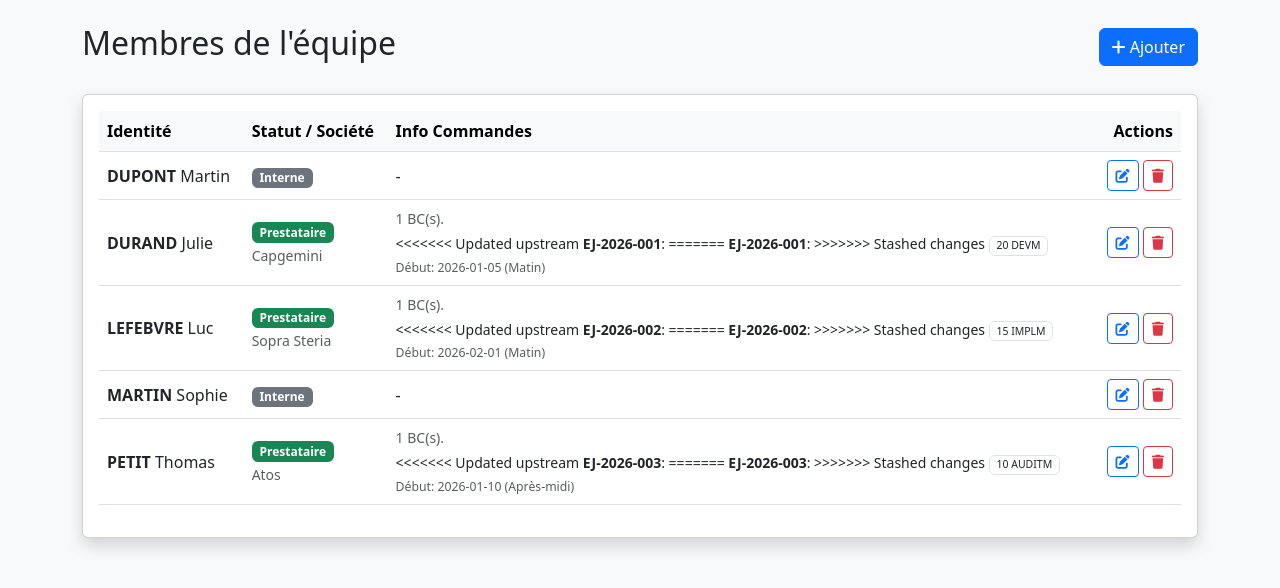
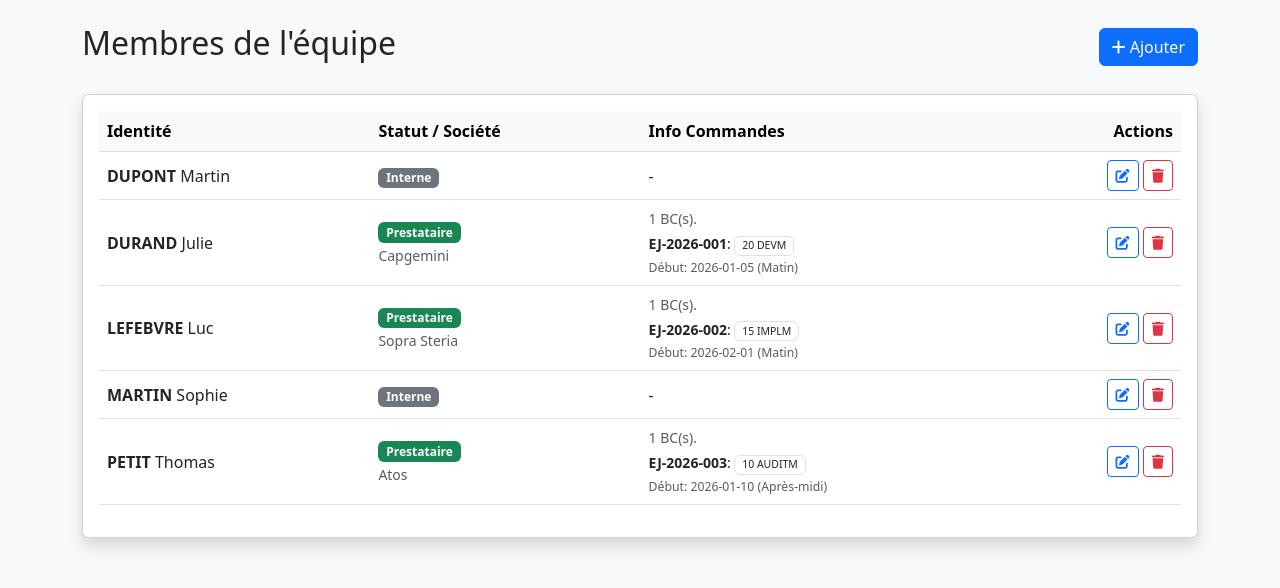
Before and after one commit to nviault-dgfip/gestion-equipe, a Flask app: page /equipe in a window 1280 px wide. Shown: the part 56-644 px from the top of the page. Run offline with Flask 3, Linux system fonts and the light colour scheme; some libraries are stand-ins or nearby versions.

Commit message:
Merge pull request #11 into main: UO management and monthly cost summary
- Resolved conflicts in app.py, marche.json, and templates.
- Cleaned up conflict markers accidentally included in the PR.
- Verified budget features and navigation.

Co-authored-by: nviault-dgfip <55130436+nviault-dgfip@users.noreply.github.com>

```diff
--- a/templates/team.html
+++ b/templates/team.html
@@ -61,11 +61,9 @@
                                         <span class="text-muted">{{ m.bons_commande|length }} BC(s).</span>
                                         {% set bc = m.bons_commande[0] %}
                                         <div class="mt-1">
-<<<<<<< Updated upstream
+
                                             <strong>{{ bc.chorus_id }}</strong>:
-=======
-                                            <strong>{{ bc.chorus_id }}</strong>:
->>>>>>> Stashed changes
+
                                             {% if bc.uos %}
                                                 {% for uo in bc.uos %}
                                                     <span class="badge border text-dark fw-normal">{{ uo.quantite }} {{ uo.code }}</span>
@@ -225,11 +223,9 @@
                             </select>
                         </div>
                     </div>
-<<<<<<< Updated upstream
 
-=======
 
->>>>>>> Stashed changes
+
                     <div class="border rounded p-2 bg-light">
                         <div class="d-flex justify-content-between align-items-center mb-1">
                             <span class="small fw-bold text-dark"><i class="fas fa-list"></i> Composition UO</span>
@@ -244,11 +240,9 @@
 
                     <div class="mt-2 d-flex justify-content-between align-items-center px-1">
                         <div class="small text-muted" style="font-size: 0.75rem;">
-<<<<<<< Updated upstream
+
                             Total HT: <span class="fw-bold text-dark bc-total-ht">0.00</span> € |
-=======
-                            Total HT: <span class="fw-bold text-dark bc-total-ht">0.00</span> € |
->>>>>>> Stashed changes
+
                             TJM: <span class="fw-bold text-primary bc-calc-tjm">0.00</span> €
                         </div>
                         <input type="hidden" name="bc_tjm[]" class="field-tjm" value="${val_tjm}">
@@ -257,11 +251,9 @@
                 </div>
             `;
             container.appendChild(bcDiv);
-<<<<<<< Updated upstream
 
-=======
 
->>>>>>> Stashed changes
+
             const uoTbody = bcDiv.querySelector('.uo-tbody');
             if (uos.length > 0) {
                 uos.forEach(uo => addUORow(uoTbody, uo));
@@ -275,11 +267,9 @@
             const tbody = btnOrTbody.tagName === 'TBODY' ? btnOrTbody : btnOrTbody.closest('.card-body').querySelector('.uo-tbody');
             const row = document.createElement('tr');
             row.className = "uo-row";
-<<<<<<< Updated upstream
 
-=======
 
->>>>>>> Stashed changes
+
             let selectedCode = data ? data.code : '';
             let quantity = data ? data.quantite : 1;
 
@@ -325,11 +315,9 @@
             });
 
             const tjm = jours > 0 ? totalHT / jours : 0;
-<<<<<<< Updated upstream
 
-=======
 
->>>>>>> Stashed changes
+
             bcItem.querySelector('.bc-total-ht').innerText = totalHT.toLocaleString('fr-FR', {minimumFractionDigits: 2});
             bcItem.querySelector('.bc-calc-tjm').innerText = tjm.toLocaleString('fr-FR', {minimumFractionDigits: 2});
             bcItem.querySelector('.field-tjm').value = tjm.toFixed(2);
```
Also changed, not shown: verification/dashboard_debug.png (added).
